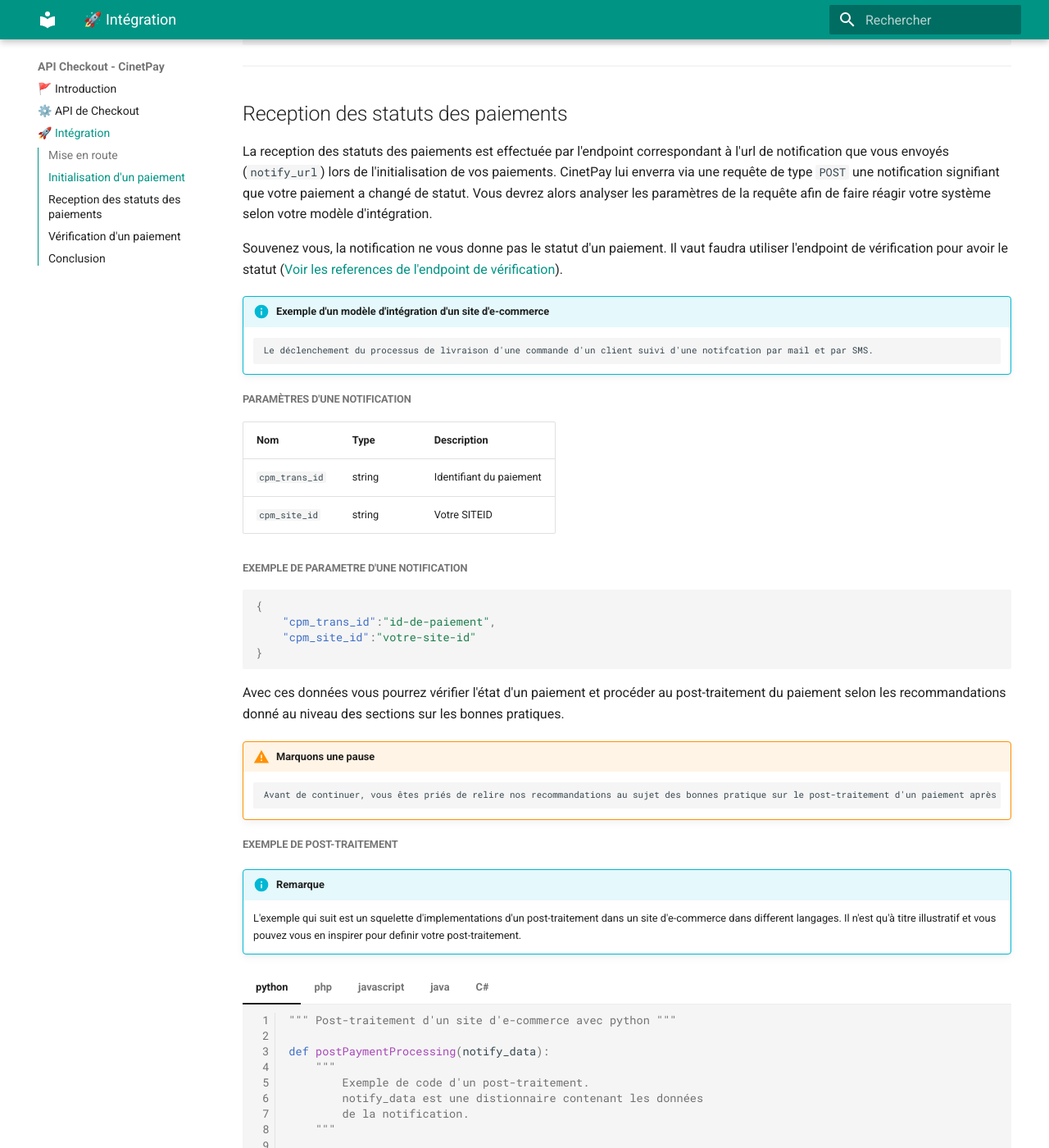
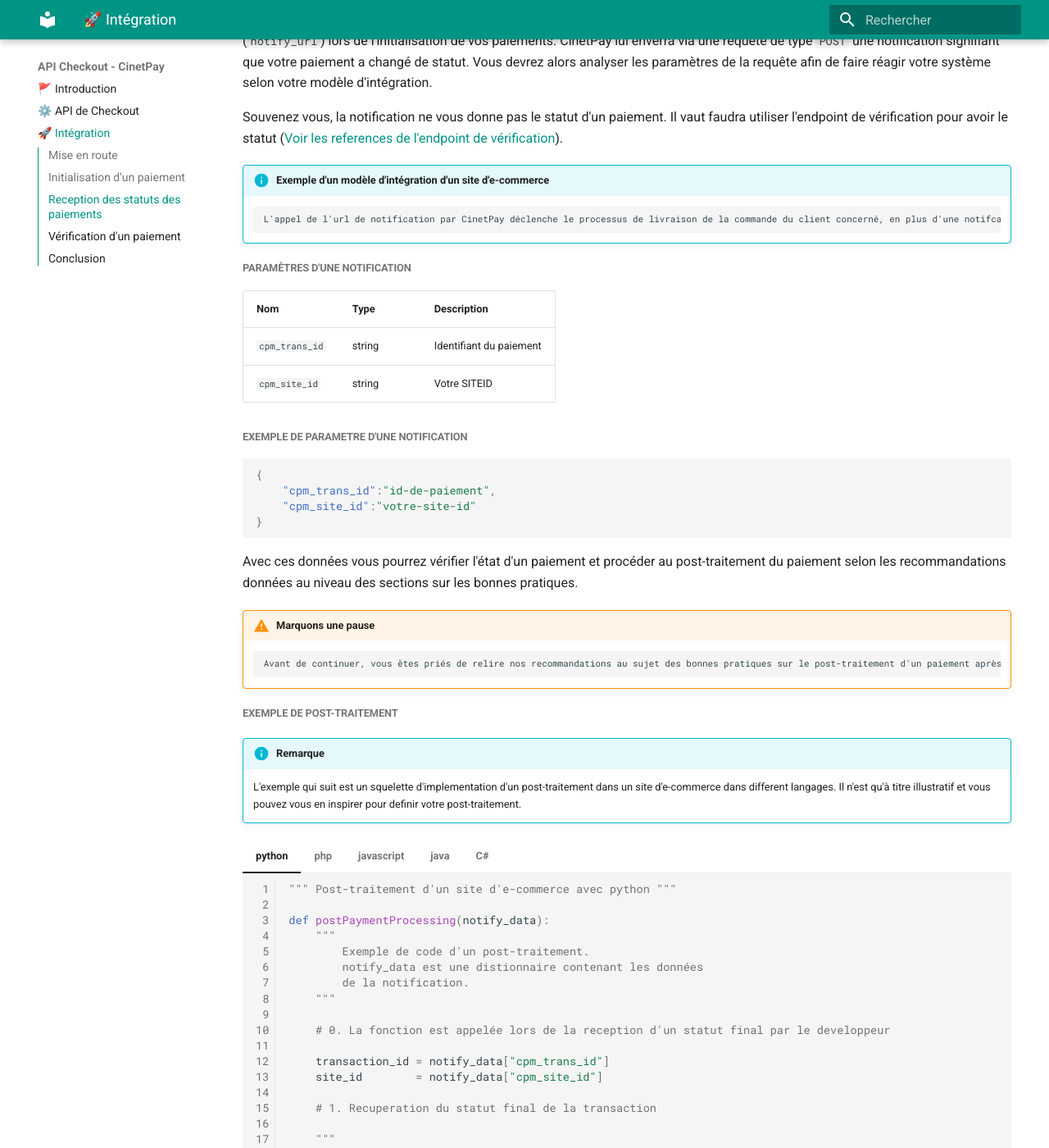
Before and after one commit to Tidev-CinetPay/api-checkout-doc, an MkDocs documentation site: the page built from docs/integration.md, in a window 1280 px wide and 1400 px high, scrolled down 3880 px. Shown: the whole window at 82% size. Built offline with MkDocs 1.6.1 and Material for MkDocs 9.7.7, drawn with Linux system fonts in a browser that asks for light colours; some of the changed text lies outside the part shown.

Commit message:
Correction du contenu

````diff
--- a/docs/integration.md
+++ b/docs/integration.md
@@ -14,19 +14,14 @@ L'intégration de l'API de Checkout s'inscrit dans le cadre de la mise en place
 
 Peu importe votre situation, vous devrez toujours veiller à suivre les étapes suivantes:
 
-1. [Initialisation d'un paiement](#initialisation-d'un-paiement)
-2. [Reception des statuts des paiements](#reception-des-status-des-paiements)
-3. [Vérification d'un paiement](#verification-d'un-transaction)
+1. [Initialisation d'un paiement](#initialisation-dun-paiement)
+2. [Reception des statuts des paiements](#reception-des-statuts-des-paiements)
+3. [Vérification d'un paiement](#verification-dun-paiement)
 
-Les étapes est réalisable à partir d'endpoints exposé par l'API, sauf pour la reception, qui est une étape qui requiert que vous définissiez votre propre endpoint ([Voir la section sur l'url de notification](/l%27api-de-checkout/#la-notification)).
+Les étapes sont réalisables à partir d'endpoints exposé par l'API, sauf pour la reception, qui est une étape qui requiert que vous définissiez votre propre endpoint ([Voir la section sur l'url de notification](/l%27api-de-checkout/#la-notification)).
 
 ## Initialisation d'un paiement
 
-Dans l'intégration l'endpoint d'initialisation vous permet de commencer un paimenent par **la génération d'un lien unique vers le guichet de paiement**.
-
-Il s'agira pour vous d'envoyer une requête de type `POST` au endpoint avec les informations qui caractérisent un paiement, en plus d'une url de notification (`notify_url`) et d'une url de retour (`return_url`).
-
-L'objectif est de générer un lien vers le guichet de paiement.
 Pour initialiser un paiement vous devez **générer un lien unique vers le guichet de paiement** en envoyant une requête de type `POST` au endpoint, avec les informations caractérisant le paiement, en plus d'une url de notification (`notify_url`) et d'une url de retour (`return_url`). L'objectif est de générer un lien vers le guichet de paiement.
 
 La reponse de cet endpoint contient en particulier un token (`payment_token`) et le lien vers le guichet (`payment_url`). Utiliser
@@ -71,11 +66,11 @@ POST https://api-checkout.cinetpay.com/v2/payment
         - Le paramètre `transaction_id` doit être unique. En effet, il s'agit de l'identifiant du paiement du côté de votre boutique. Vous devez le générer vous même, et vous assurer qu'il soit unique. Si vous envoyez un identifiant déjà envoyé, alors vous recevrez un message d'erreur en reponse.
 
         - Le paramètre `return_url` contient le lien vers la page où le client sera redirigé après le paiement. Ce lien
-        est censé pointer sur une page de votre boutique. CinetPay se chargera d'effectuer la rédirection dès la fin d'un paiement par la lecture de la valeur associé au paramètre. De votre côté vous devez toujours vous assurez que ce lien est fonctionnel.
+        est censé pointer sur une page de votre boutique. CinetPay se chargera d'effectuer la rédirection de vos clients dès la fin d'un paiement, par la lecture de la valeur associée au paramètre. De votre côté vous devez toujours vous assurez que ce lien est fonctionnel.
 
 <h5>Paramètres de reponse</h5>
 
-Vous trouverez dans le tableau ci-dessous l'ensemble des paramètres que peut retourner le endpoint.
+Vous trouverez dans le tableau ci-dessous l'ensemble des paramètres que peut retourner l'endpoint.
 
 | Nom               | Type   | Description                                        |
 |-------------------|--------|----------------------------------------------------|
@@ -320,7 +315,7 @@ La reception des statuts des paiements est effectuée par l'endpoint corresponda
 Souvenez vous, la notification ne vous donne pas le statut d'un paiement. Il vaut faudra utiliser l'endpoint de vérification pour avoir le statut ([Voir les references de l'endpoint de vérification](#verification-d'un-paiement)).
 
 !!! Info "Exemple d'un modèle d'intégration d'un site d'e-commerce"
-        Le déclenchement du processus de livraison d'une commande d'un client suivi d'une notifcation par mail et par SMS.
+        L'appel de l'url de notification par CinetPay déclenche le processus de livraison de la commande du client concerné, en plus d'une notifcation par mail et par SMS.
 
 <h5>Paramètres d'une notification</h5>
 
@@ -338,15 +333,15 @@ Souvenez vous, la notification ne vous donne pas le statut d'un paiement. Il vau
 }
 ```
 
-Avec ces données vous pourrez vérifier l'état d'un paiement et procéder au post-traitement du paiement selon les recommandations donné au niveau des sections sur les bonnes pratiques.
+Avec ces données vous pourrez vérifier l'état d'un paiement et procéder au post-traitement du paiement selon les recommandations données au niveau des sections sur les bonnes pratiques.
 
 !!! Warning "Marquons une pause"
-        Avant de continuer, vous êtes priés de relire nos recommandations au sujet des bonnes pratique sur le post-traitement d'un paiement après la reception d'une notification. Nous vous invitons à relire les sections [bon à savoir](/l'api-de-checkout/#bon-a-savoir) et [conseils d'usage](/l'api-de-checkout/#conseils-d'usage).
+        Avant de continuer, vous êtes priés de relire nos recommandations au sujet des bonnes pratiques sur le post-traitement d'un paiement après la reception d'une notification. Consultez les sections [bon à savoir](/l'api-de-checkout/#bon-a-savoir) et [conseils d'usage](/l'api-de-checkout/#conseils-d'usage).
 
 <h6>EXEMPLE DE POST-TRAITEMENT</h6>
 
 !!! Info "Remarque"
-    L'exemple qui suit est un squelette d'implementations d'un post-traitement dans un site d'e-commerce dans different langages. Il n'est qu'à titre illustratif et vous pouvez vous en inspirer pour definir votre post-traitement.
+    L'exemple qui suit est un squelette d'implementation d'un post-traitement dans un site d'e-commerce dans different langages. Il n'est qu'à titre illustratif et vous pouvez vous en inspirer pour definir votre post-traitement.
 
 === "python"
 
@@ -717,7 +712,7 @@ POST https://api-checkout.cinetpay.com/v2/payment/check
 
 <h5>Paramètres d'une reponse</h5>
 
-Vous trouverez dans le tableau ci-dessous l'ensemble des paramètres que peut retourner le endpoint.
+Vous trouverez dans le tableau ci-dessous l'ensemble des paramètres de la reponse de l'endpoint.
 
 | Nom               | Type   | Description                                               |
 |-------------------|--------|-----------------------------------------------------------|
````
Also changed, not shown: other parts of docs/integration.md (+2 -2 lines).
